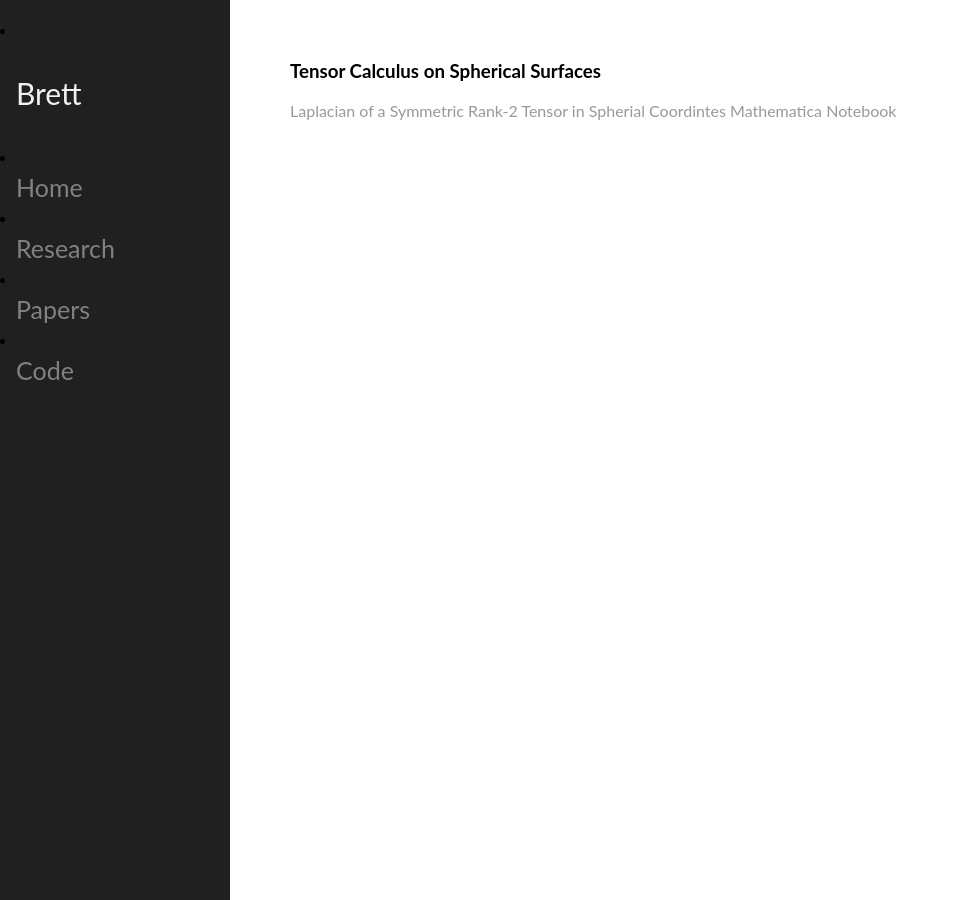
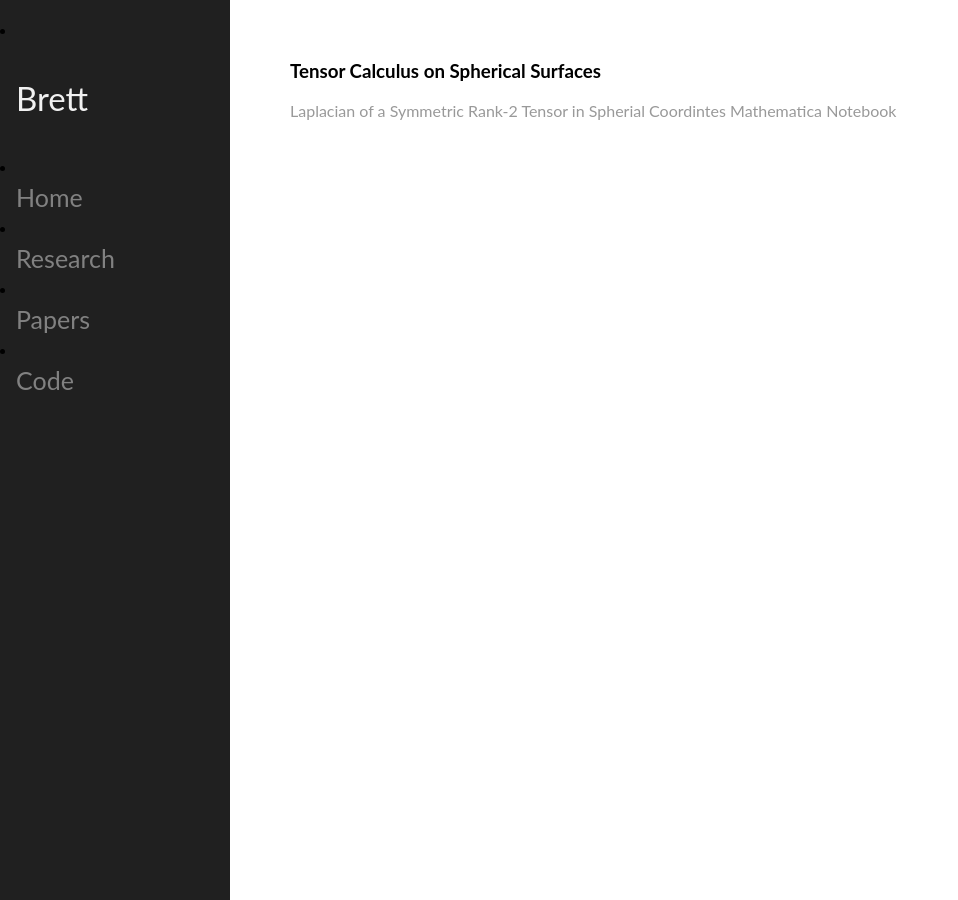
Before and after one commit to mckimb/mckimb.github.io, a Jekyll site: the page built from code/index.html, in a window 1280 px wide. Shown: the whole page, without its empty margins (0-958 px from the left). Built offline with Jekyll 4.4.1, drawn with Linux system fonts in a browser that asks for light colours.

Commit message:
Update main.css

```diff
--- a/css/main.css
+++ b/css/main.css
@@ -24,7 +24,7 @@
 .sidenav p {
     padding: 6px 8px 6px 16px;
     text-decoration: none;
-    font-size: 30px;
+    font-size: 33px;
     color: #f1f1f1;
     display: block;
 }
```
